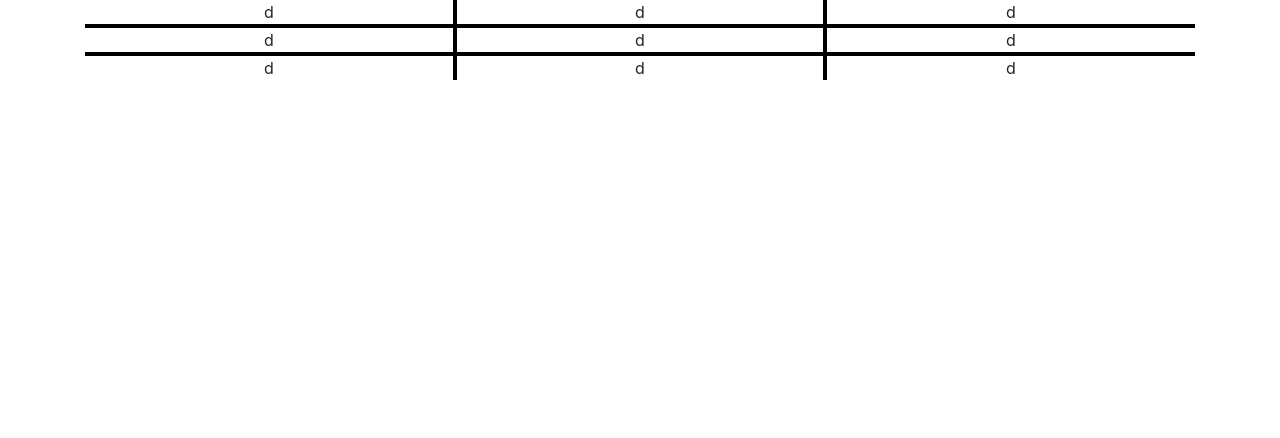
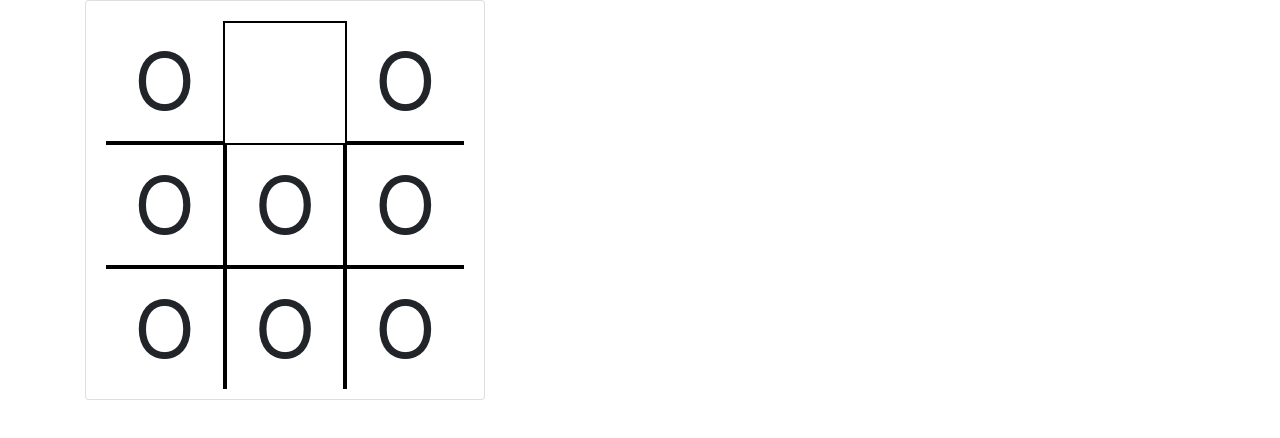
Before and after one commit to LightFromAStone/Creative-Project-1-CS260, a plain HTML site: page index.html in a window 1280 px wide. Drawn offline with nearby package versions, Linux system fonts and the light colour scheme.

Commit message:
fixed box size

```diff
--- a/index.html
+++ b/index.html
@@ -14,37 +14,41 @@
 </head>
 <body>
     <div class="container">
+        <div class="card">
+            <div class="card-body">
                 <div class="row no-gutters">
                     <div class="col">
-                <p class="text-center" id="top-left">d</p>
+                        <p class="text-center" id="top-left">O</p>
                     </div>
                     <div class="col">
-                <p class="text-center" id="top-mid">d</p>
+                        <p class="text-center" id="top-mid"></p>
                     </div>
                     <div class="col">
-                <p class="text-center" id="top-right">d</p>
+                        <p class="text-center" id="top-right">O</p>
                     </div>
                 </div>
                 <div class="row no-gutters">
                     <div class="col">
-                <p class="text-center" id="mid-left">d</p>
+                        <p class="text-center" id="mid-left">O</p>
                     </div>
                     <div class="col">
-                <p class="text-center" id="mid-mid">d</p>
+                        <p class="text-center" id="mid-mid">O</p>
                     </div>
                     <div class="col">
-                <p class="text-center" id="mid-right">d</p>
+                        <p class="text-center" id="mid-right">O</p>
                     </div>
                 </div>
                 <div class="row no-gutters">
                     <div class="col">
-                <p class="text-center" id="bot-left">d</p>
+                        <p class="text-center" id="bot-left">O</p>
                     </div>
                     <div class="col">
-                <p class="text-center" id="bot-mid">d</p>
+                        <p class="text-center" id="bot-mid">O</p>
                     </div>
                     <div class="col">
-                <p class="text-center" id="bot-right">d</p>
+                        <p class="text-center" id="bot-right">O</p>
+                    </div>
+                </div>
             </div>
         </div>
     </div>
--- a/style.css
+++ b/style.css
@@ -1,6 +1,23 @@
+/* .col {
+    height: 6rem;
+    width: 6rem;
+}
+
+.row {
+    height: 6rem;
+    width: 6rem;
+} */
+.card {
+    height: 400px;
+    width: 400px;
+}
 
 .row.no-gutters .col p.text-center {
     margin:0;
+    font-size: 5rem;
+    /* height: 112px;
+    width: 112px; */
+    justify-content: center;
 }
 
 #top-left {
```
Lines whose indentation alone changed are shown as unchanged.
